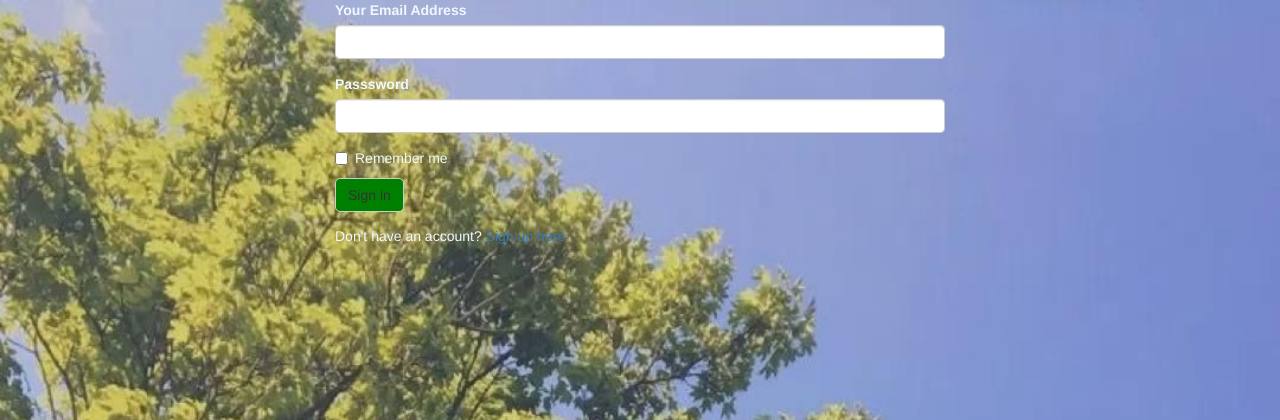
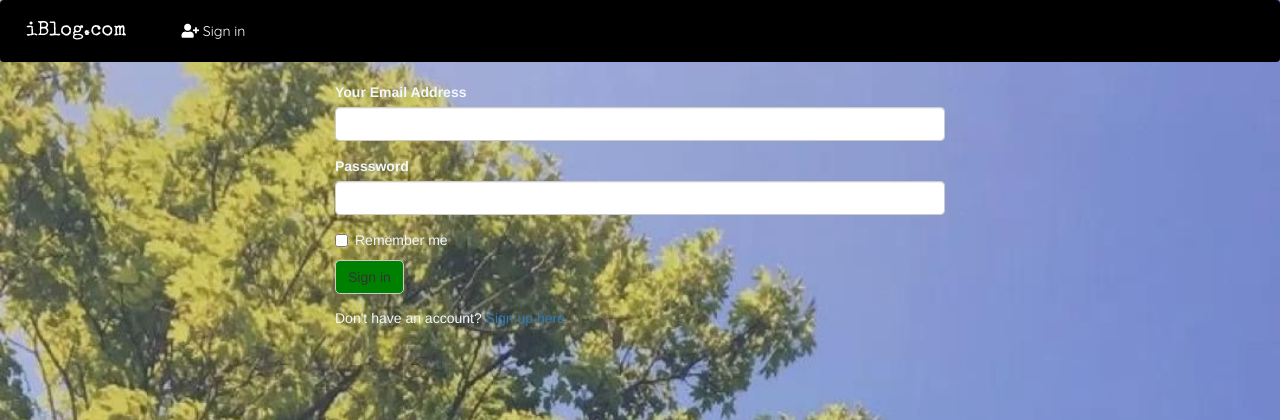
Before and after one commit to nealwaga/iBlog, a Flask app: page /authenticate/login in a window 1280 px wide. Shown: the top 420 px of the page. Run offline with Flask 2, Linux system fonts and the light colour scheme; parts of the project's set-up code (start-up, migrations or seed data) failed here and were passed over; some libraries are stand-ins or nearby versions.

Commit message:
added navbar

```diff
--- a/app/templates/index.html
+++ b/app/templates/index.html
@@ -11,7 +11,7 @@
             <div id="buttons d-block mx-auto">
                 <a class="btn btn-outline-secondary text-white" href="/new_blog">Blog Here</a>&nbsp;&nbsp;
 
-                <a class="btn btn-outline-secondary text-white" href="/blogs">View Blogs</a>
+                <a class="btn btn-outline-secondary text-white" href="/blogs">View Blogs Here</a>
             </div>
         </div>
     </div>
--- a/app/templates/navbar.html
+++ b/app/templates/navbar.html
@@ -0,0 +1,34 @@
+<nav class="navbar navbar-expand-lg navbar-light">
+    <a class="navbar-brand text-white" href="/" id="logo">iBlog.com</a>
+    <button class="navbar-toggler" type="button" data-toggle="collapse" data-target="#navbarToggler" aria-controls="navbarToggler" aria-expanded="false" aria-label="Toggle navigation">
+        <span class="navbar-toggler-icon text-white"></span>
+    </button>
+
+    <div class="collapse navbar-collapse" id="navbarToggler">
+        <ul class="navbar-nav mr-auto mt-2 mt-lg-0">
+            <li class="nav-item active">
+                <a class="nav-link" href="/"> <span class="sr-only">(current)</span></a>
+
+            </li>
+        </ul>
+        <ul class="navbar-nav my-2 my-lg-0">
+            {% if current_user.is_authenticated %}
+            <li class="nav-item">
+                <a class="nav-link login-text text-white" href=" {{url_for('auth.subscriber')}}"></i>&nbsp;Subscribe</a>
+            </li>
+            <li class="nav-item">
+                <a class="nav-link login-text text-white" class="fas fa-user" href="{{url_for('main.profile',uname=current_user.username)}}"><i class="far fa-user"></i>&nbsp;{{current_user.username}}</a>
+            </li>
+            <li class="nav-item">
+                <a class="nav-link login-text text-white" href="{{url_for('auth.logout')}}"><i class="fas fa-sign-out-alt"></i>&nbsp;Sign out</a>
+            </li>
+            {% else %}
+            <li class="nav-item">
+                <a class="nav-link login-text text-white" href="{{url_for('auth.login')}}"><i class="fas fa-user-plus"></i></i>&nbsp;Sign in</a>
+            </li>
+
+            {% endif %}
+        </ul>
+        </ul>
+    </div>
+</nav>
```
